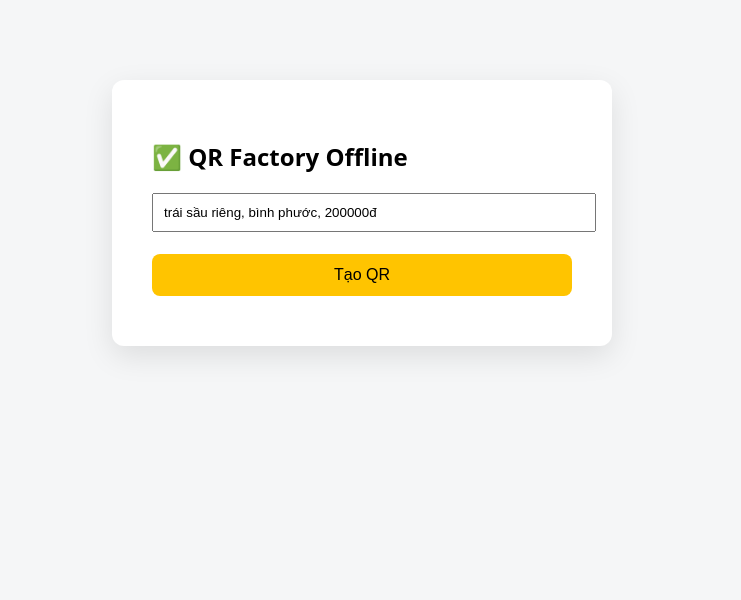
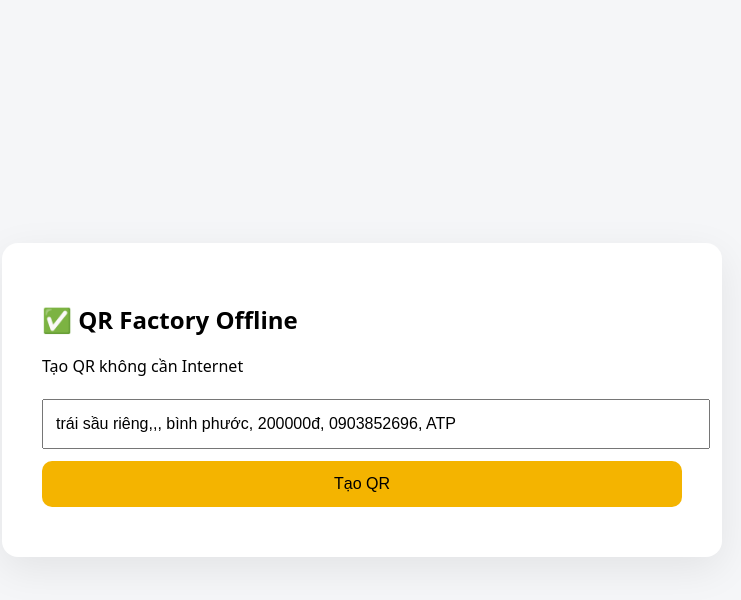
Before and after one commit to dieutrinh/qr-factory-offline-1, an Electron app: page www/index.html in a window 1280 px wide. Shown: the whole page, without its empty margins (278-1019 px from the left). Drawn offline with Linux system fonts and the light colour scheme.

Commit message:
Update index.html

```diff
--- a/www/index.html
+++ b/www/index.html
@@ -1,37 +1,50 @@
-<!DOCTYPE html>
+<!doctype html>
 <html lang="vi">
 <head>
-  <meta charset="UTF-8" />
+  <meta charset="utf-8" />
   <title>QR Factory Offline</title>
   <style>
-    body { font-family: system-ui; background:#f5f6f7; }
-    .card { background:#fff; padding:40px; margin:80px auto; width:420px; border-radius:12px; box-shadow:0 10px 30px rgba(0,0,0,.1); }
-    button { width:100%; padding:12px; font-size:16px; background:#ffc400; border:0; border-radius:8px; cursor:pointer; }
-    img { margin-top:20px; }
-    .err { color:red; margin-top:10px; }
+    body{font-family:system-ui,Arial;background:#f5f6f8;margin:0}
+    .wrap{height:100vh;display:flex;align-items:center;justify-content:center}
+    .card{background:#fff;padding:40px;border-radius:16px;box-shadow:0 12px 40px rgba(0,0,0,.08);width:640px}
+    input{width:100%;padding:14px 12px;font-size:16px}
+    button{width:100%;margin-top:12px;padding:14px 12px;font-size:16px;background:#f4b400;border:0;border-radius:10px;cursor:pointer}
+    #err{color:#c00;margin-top:10px}
+    #out img{margin-top:14px;max-width:260px}
   </style>
 </head>
 <body>
-  <div class="card">
-    <h2>✅ QR Factory Offline</h2>
-    <input id="txt" style="width:100%;padding:10px" value="trái sầu riêng, bình phước, 200000đ" />
-    <br><br>
-    <button onclick="gen()">Tạo QR</button>
-    <div id="out"></div>
-    <div id="err" class="err"></div>
+  <div class="wrap">
+    <div class="card">
+      <h2>✅ QR Factory Offline</h2>
+      <div>Tạo QR không cần Internet</div>
+      <br/>
+      <input id="txt" value="trái sầu riêng,,, bình phước, 200000đ, 0903852696, ATP"/>
+      <button id="btn">Tạo QR</button>
+      <div id="err"></div>
+      <div id="out"></div>
+    </div>
   </div>
 
   <script>
-    async function gen() {
+    const $ = (id)=>document.getElementById(id);
+
+    $("btn").addEventListener("click", async () => {
+      $("err").textContent = "";
+      $("out").innerHTML = "";
+
       try {
-        const text = document.getElementById('txt').value;
-        const url = await window.qrFactory.toDataUrl(text);
-        document.getElementById('out').innerHTML = '<img src="' + url + '"/>';
-        document.getElementById('err').innerText = '';
+        if (!window.qrFactory || !window.qrFactory.toDataUrl) {
+          throw new Error("Bridge preload chưa sẵn sàng (window.qrFactory missing).");
+        }
+        const dataUrl = await window.qrFactory.toDataUrl($("txt").value);
+        const img = document.createElement("img");
+        img.src = dataUrl;
+        $("out").appendChild(img);
       } catch (e) {
-        document.getElementById('err').innerText = e.message;
+        $("err").textContent = e?.message || String(e);
       }
-    }
+    });
   </script>
 </body>
 </html>
```
